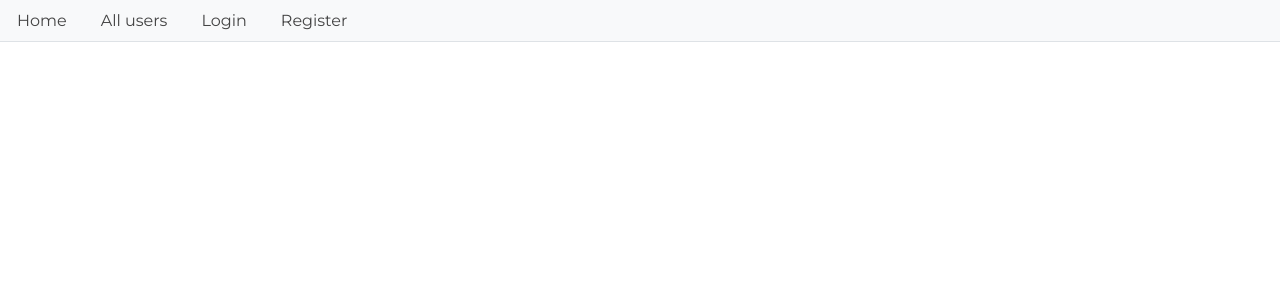
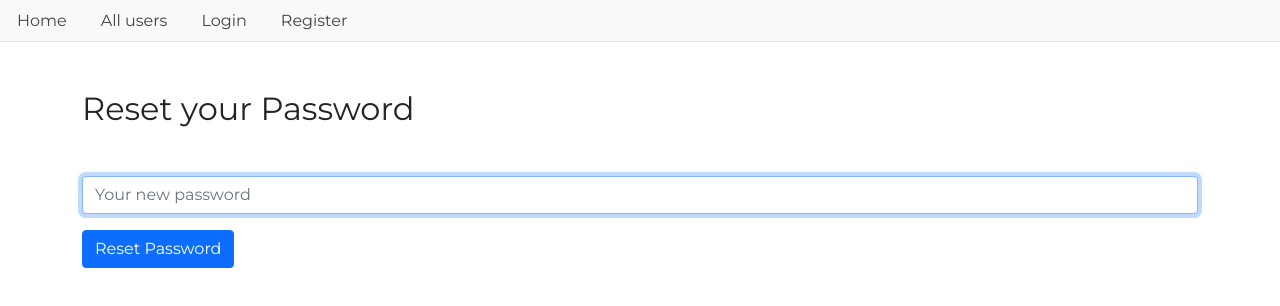
Before and after one commit to abs3nce/socnet-client, a React (Create React App) app: page /reset-password/1 in a window 1280 px wide. Shown: the top 306 px of the page. Built offline with nearby package versions, Linux system fonts and the light colour scheme.

Commit message:
+ reset password page

```diff
--- a/src/MainRouter.js
+++ b/src/MainRouter.js
@@ -15,6 +15,7 @@ import CreatePost from "./pages/CreatePost";
 import SinglePost from "./components/SinglePost";
 import PostEditor from "./components/PostEditor";
 import ForgotPassword from "./pages/ForgotPassword";
+import ResetPassword from "./pages/ResetPassword";
 
 const MainRouter = () => (
     <div>
@@ -33,7 +34,11 @@ const MainRouter = () => (
             <Route exact path="/register" component={Register} />
             <Route exact path="/login" component={Login} />
             <Route exact path="/forgot-password" component={ForgotPassword} />
-
+            <Route
+                exact
+                path="/reset-password/:resetPasswordToken"
+                component={ResetPassword}
+            />
 
             <Route exact path="/users/discover" component={Discover} />
             <PrivateRoute exact path="/users/suggested" component={Suggested} />
--- /dev/null
+++ b/src/pages/ResetPassword.js
@@ -0,0 +1,109 @@
+import React, { Component } from "react";
+import { resetPassword } from "../controllers/auth";
+
+class ResetPassword extends Component {
+    constructor(props) {
+        super(props);
+        this.state = {
+            newPassword: "",
+            message: "",
+            error: "",
+        };
+    }
+
+    resetPassword = (e) => {
+        e.preventDefault();
+        this.setState({ message: "", error: "" });
+
+        resetPassword({
+            newPassword: this.state.newPassword,
+            resetPasswordLink: this.props.match.params.resetPasswordToken,
+        }).then((data) => {
+            if (data.error) {
+                console.log(data.error);
+                this.setState({ error: data.error });
+            } else {
+                console.log(data.message);
+                this.setState({ message: data.message, newPassword: "" });
+            }
+        });
+    };
+
+    render() {
+        const { message, error } = this.state;
+        return (
+            <div className="container">
+                <h2 className="mt-5 mb-5">Reset your Password</h2>
+                <form>
+                    <div className="form-group mt-5">
+                        <input
+                            type="password"
+                            className="form-control"
+                            placeholder="Your new password"
+                            value={this.state.newPassword}
+                            name="newPassword"
+                            onChange={(e) =>
+                                this.setState({
+                                    newPassword: e.target.value,
+                                    message: "",
+                                    error: "",
+                                })
+                            }
+                            autoFocus
+                        />
+                    </div>
+                    <button
+                        onClick={this.resetPassword}
+                        className="btn btn-raised btn-primary mt-3"
+                    >
+                        Reset Password
+                    </button>
+                </form>
+                {message ? (
+                    <div
+                        class="alert alert-success d-flex align-items-center mt-3"
+                        role="alert"
+                    >
+                        <svg
+                            xmlns="http://www.w3.org/2000/svg"
+                            width="16"
+                            height="16"
+                            fill="currentColor"
+                            class="bi bi-check-circle-fill"
+                            viewBox="0 0 16 16"
+                        >
+                            <path d="M16 8A8 8 0 1 1 0 8a8 8 0 0 1 16 0zm-3.97-3.03a.75.75 0 0 0-1.08.022L7.477 9.417 5.384 7.323a.75.75 0 0 0-1.06 1.06L6.97 11.03a.75.75 0 0 0 1.079-.02l3.992-4.99a.75.75 0 0 0-.01-1.05z" />
+                        </svg>
+                        <div className="m-2">{message}</div>
+                    </div>
+                ) : (
+                    ""
+                )}
+                {error ? (
+                    <div
+                        class="alert alert-warning d-flex align-items-center mt-3"
+                        role="alert"
+                    >
+                        <svg
+                            xmlns="http://www.w3.org/2000/svg"
+                            width="24"
+                            height="24"
+                            fill="currentColor"
+                            class="bi bi-exclamation-triangle-fill flex-shrink-0 me-2"
+                            viewBox="0 0 16 16"
+                            role="img"
+                            aria-label="Warning:"
+                        >
+                            <path d="M8.982 1.566a1.13 1.13 0 0 0-1.96 0L.165 13.233c-.457.778.091 1.767.98 1.767h13.713c.889 0 1.438-.99.98-1.767L8.982 1.566zM8 5c.535 0 .954.462.9.995l-.35 3.507a.552.552 0 0 1-1.1 0L7.1 5.995A.905.905 0 0 1 8 5zm.002 6a1 1 0 1 1 0 2 1 1 0 0 1 0-2z" />
+                        </svg>
+                        <div className="m-2">{error}</div>
+                    </div>
+                ) : (
+                    ""
+                )}
+            </div>
+        );
+    }
+}
+
+export default ResetPassword;
```
